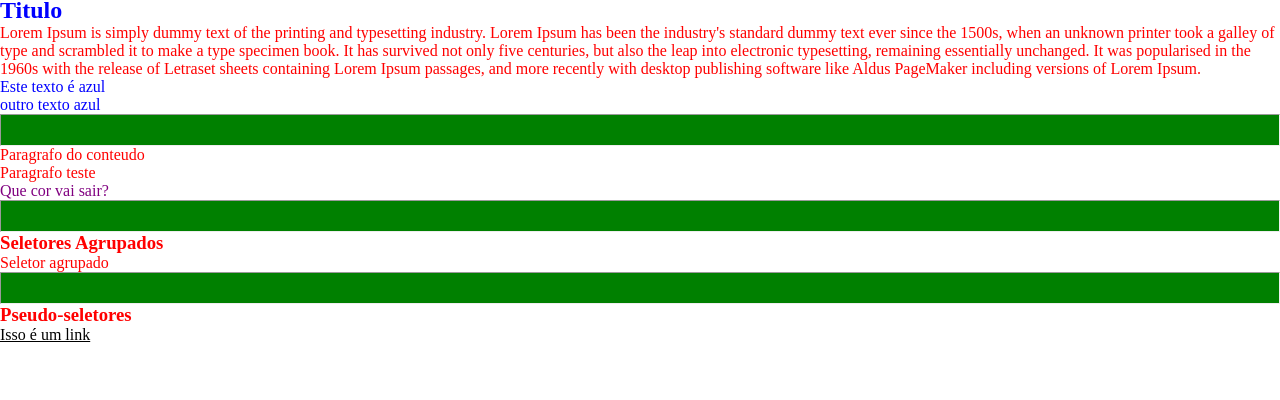
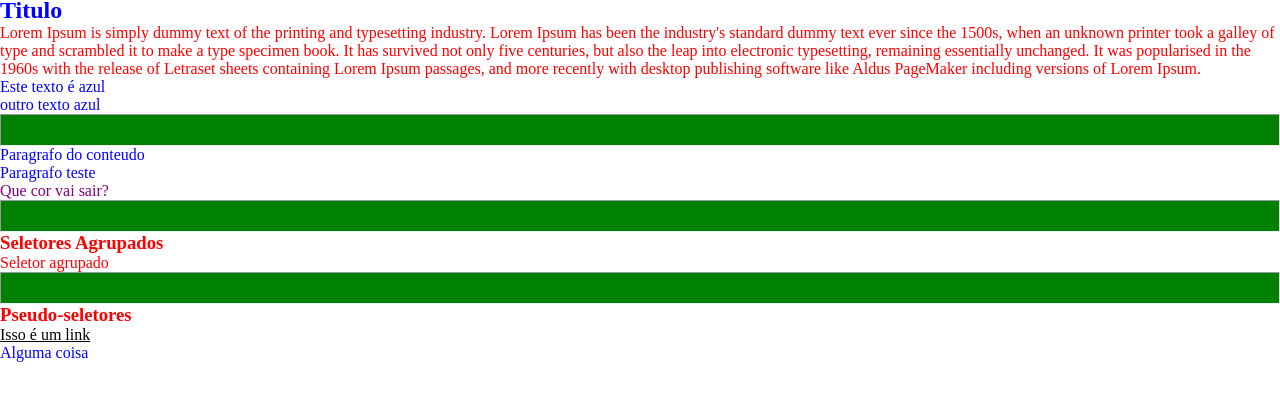
Before and after one commit to emersonrodrigod/CursoIVB, a plain HTML site: page css/1/seletores.html in a window 1280 px wide. Shown: the part 40-440 px from the top of the page. Drawn offline with Linux system fonts and the light colour scheme.

Commit message:
exercicio 1 css

```diff
--- a/css/1/seletores.css
+++ b/css/1/seletores.css
@@ -64,3 +64,7 @@ a:hover {
 a:visited {
     color: tomato;
 }
+
+#conteudo p {
+    color: blue;
+}
--- a/css/1/seletores.html
+++ b/css/1/seletores.html
@@ -37,5 +37,9 @@
         <h3>Pseudo-seletores</h3>
 
         <a href="#">Isso é um link</a>
+
+        <div id="conteudo">
+            <p>Alguma coisa</p>
+        </div>
     </body>
 </html>
```
Also changed, not shown: 1 other file.
